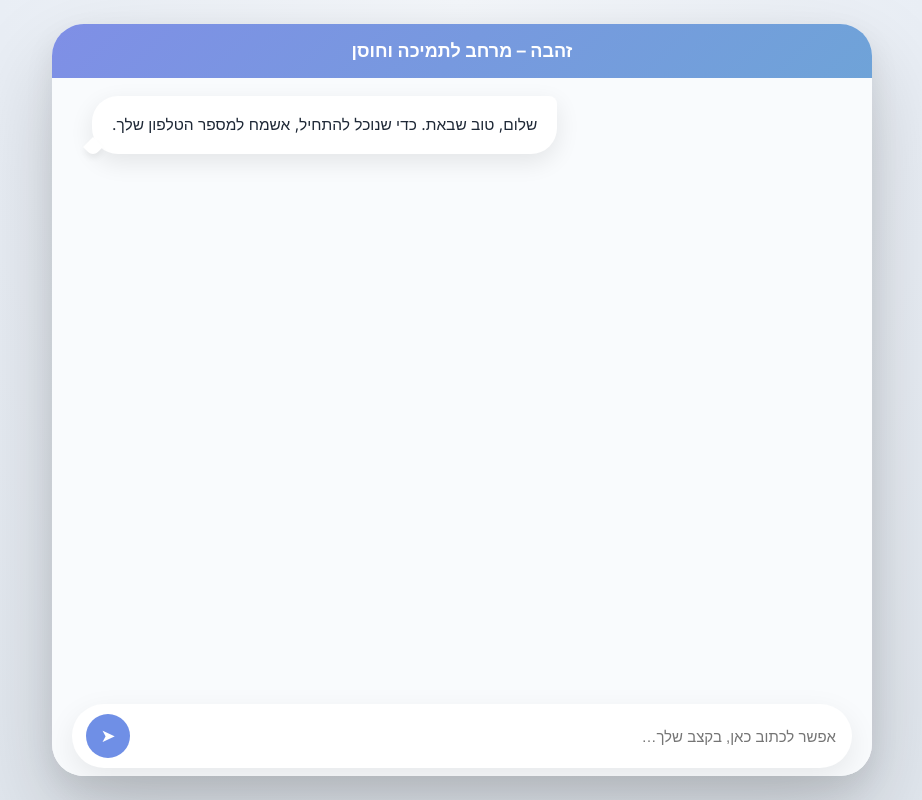
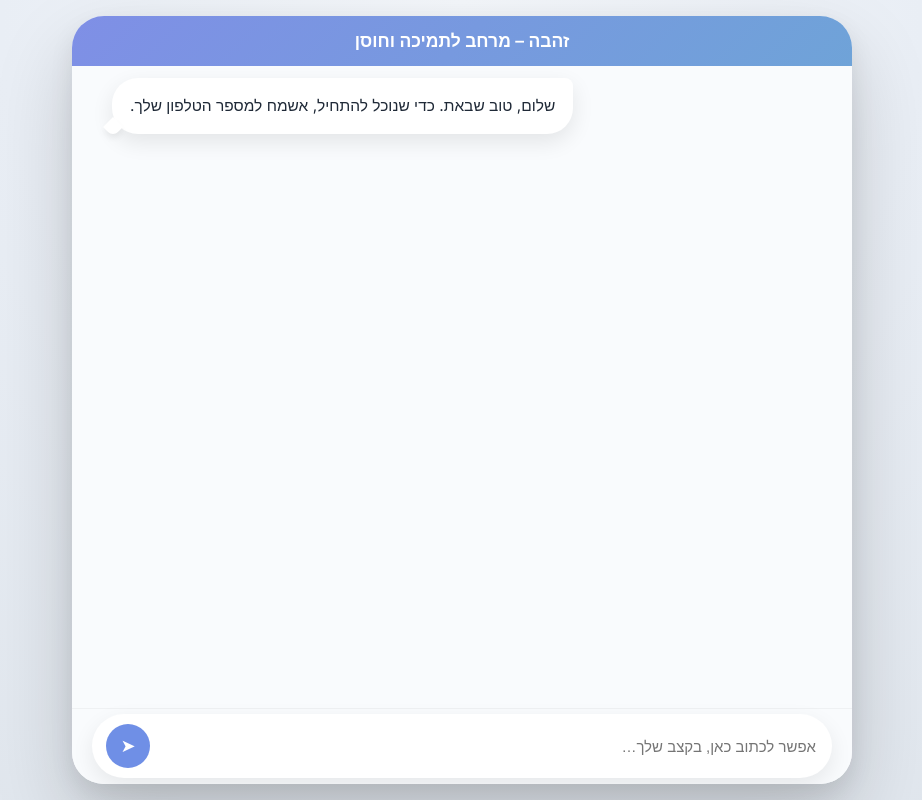
Before and after one commit to inaama8888/AI-agent-for-healthcare-, a React (Create React App) app in the folder client/: page / in a window 1280 px wide. Shown: the whole page, without its empty margins (178-1100 px from the left). Built offline with nearby package versions, Linux system fonts and the light colour scheme.

Commit message:
תיקונים נעיעכ

```diff
--- a/client/src/styles/Chat.css
+++ b/client/src/styles/Chat.css
@@ -1,12 +1,13 @@
 /* =================================================
-   ZAHAVA CHAT – BULLET-PROOF PRODUCTION CSS
-   Looks IDENTICAL to Localhost
+   ZAHAVA CHAT – FINAL CSS
+   Pixel-tuned to match Localhost
    ================================================= */
 
-/* ===== Root – חובה לפרודקשן ===== */
+/* ===== Root ===== */
 html, body, #root {
   height: 100%;
   margin: 0;
+  padding: 0;
 }
 
 html {
@@ -32,7 +33,7 @@ html {
   --radius-sm: 8px;
 }
 
-/* ===== Reset ===== */
+/* ===== Global reset ===== */
 *,
 *::before,
 *::after {
@@ -40,19 +41,22 @@ html {
 }
 
 body {
-  font-family: "Inter", system-ui, -apple-system, "Segoe UI", Arial;
+  font-family: "Inter", system-ui, -apple-system, "Segoe UI", Arial, sans-serif;
   background: var(--bg-app);
   color: var(--text-main);
+  -webkit-font-smoothing: antialiased;
+  -moz-osx-font-smoothing: grayscale;
 }
 
 /* =================================================
-   App shell – בלי vh, בלי טריקים
+   App shell
    ================================================= */
 .app-shell {
   height: 100%;
   display: flex;
   justify-content: center;
   align-items: stretch;
+
   background: radial-gradient(
     circle at top,
     #f4f7fb 0%,
@@ -62,12 +66,12 @@ body {
 }
 
 /* =================================================
-   Chat container – הלב של היציבות
+   Chat container – tuned proportions
    ================================================= */
 .chat-container {
   flex: 1;
-  max-width: 820px;
-  margin: 24px auto;
+  max-width: 780px;          /* צר יותר = מרגיש גבוה יותר */
+  margin: 16px auto;         /* פחות רווח חיצוני */
 
   display: flex;
   flex-direction: column;
@@ -77,30 +81,30 @@ body {
   overflow: hidden;
 
   box-shadow:
-    0 40px 90px rgba(0,0,0,0.18),
-    0 12px 30px rgba(0,0,0,0.08);
+    0 36px 80px rgba(0,0,0,0.18),
+    0 10px 24px rgba(0,0,0,0.08);
 }
 
 /* ===== Header ===== */
 .chat-header {
   flex: 0 0 auto;
-  padding: 16px 24px;
+  padding: 14px 24px;        /* טיפה נמוך יותר */
   background: var(--header-gradient);
   color: #fff;
   text-align: center;
-  font-size: 18px;
+  font-size: 17.5px;
   font-weight: 600;
 }
 
 /* =================================================
-   Messages – חייב min-height: 0
+   Messages area – vertical density like local
    ================================================= */
 .messages {
   flex: 1 1 auto;
-  min-height: 0;              /* 🚨 קריטי */
+  min-height: 0;             /* חובה לגלילה תקינה */
   overflow-y: auto;
 
-  padding: 18px 40px;
+  padding: 12px 40px 16px;   /* פחות רווח למעלה */
   display: flex;
   flex-direction: column;
   gap: 16px;
@@ -111,13 +115,13 @@ body {
 /* ===== Message base ===== */
 .message {
   max-width: 72%;
-  padding: 16px 20px;
+  padding: 15px 18px;        /* טיפה פחות גבוה */
   border-radius: var(--radius-xl);
   font-size: 15.5px;
   line-height: 1.65;
   position: relative;
 
-  box-shadow: 0 8px 24px rgba(0,0,0,0.09);
+  box-shadow: 0 8px 22px rgba(0,0,0,0.09);
   animation: fadeUp 0.25s ease;
 }
 
@@ -192,9 +196,10 @@ body {
   margin-inline-start: auto;
   margin-inline-end: 0;
 
-  padding: 14px 18px;
+  padding: 13px 16px;
   background: var(--bot-bg);
   border-radius: var(--radius-lg);
+
   display: flex;
   gap: 6px;
 }
@@ -211,12 +216,13 @@ body {
 .typing span:nth-child(3) { animation-delay: 0.4s; }
 
 /* =================================================
-   Input area – קבוע, לא גולל
+   Input area – anchored & connected
    ================================================= */
 .input-box {
   flex: 0 0 auto;
-  padding: 8px 20px;
+  padding: 6px 20px;
   background: var(--bg-chat);
+  box-shadow: inset 0 1px 0 rgba(0,0,0,0.04);
 }
 
 .input-inner {
@@ -226,7 +232,7 @@ body {
   border-radius: 999px;
   padding: 10px 14px;
 
-  box-shadow: 0 10px 30px rgba(0,0,0,0.08);
+  box-shadow: 0 8px 22px rgba(0,0,0,0.08);
 }
 
 .input-inner input {
@@ -252,7 +258,7 @@ body {
 
 .send-btn:hover {
   transform: scale(1.05);
-  box-shadow: 0 8px 20px rgba(0,0,0,0.18);
+  box-shadow: 0 8px 18px rgba(0,0,0,0.18);
 }
 
 /* ===== Animations ===== */
@@ -274,16 +280,17 @@ body {
 }
 
 /* =================================================
-   Mobile – עדיין זהה
+   Mobile
    ================================================= */
 @media (max-width: 768px) {
   .chat-container {
     margin: 0;
     border-radius: 0;
+    max-width: 100%;
   }
 
   .messages {
-    padding: 16px;
+    padding: 12px 16px;
   }
 
   .message {
```
Also changed, not shown: 6 other files (tests, documents, lock files or other folders).
